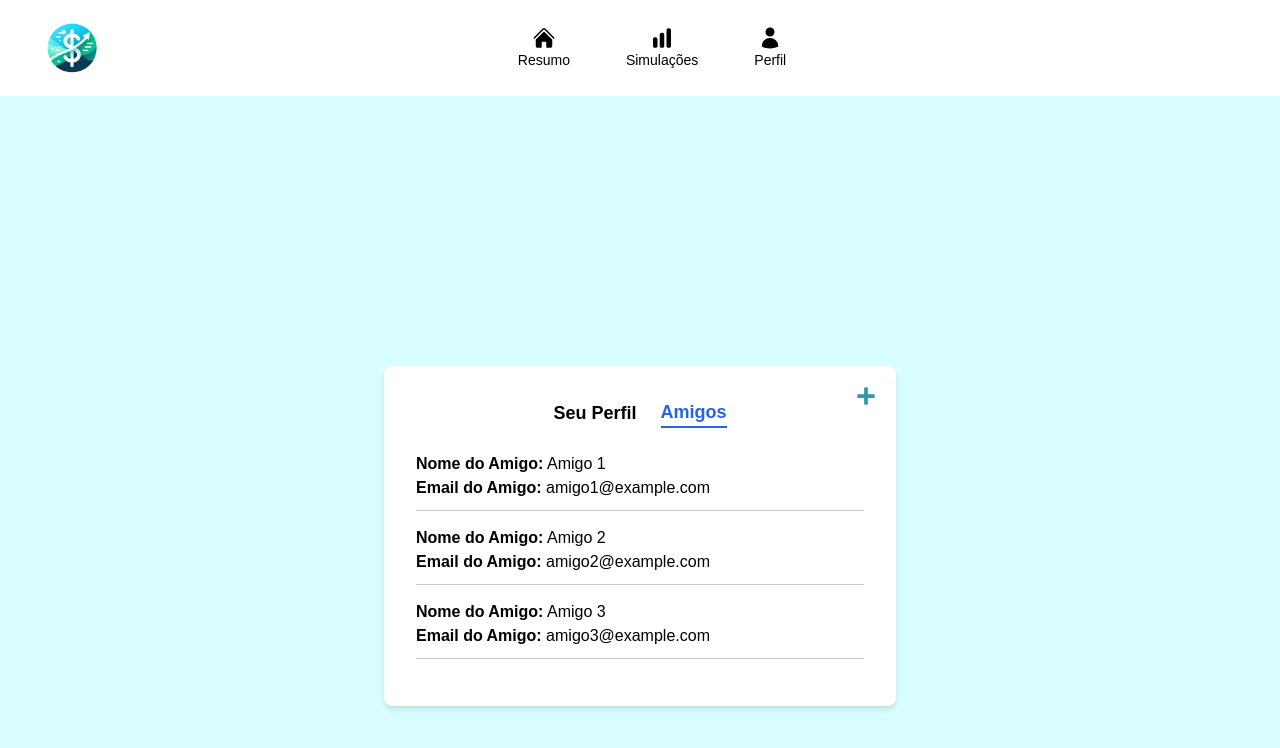
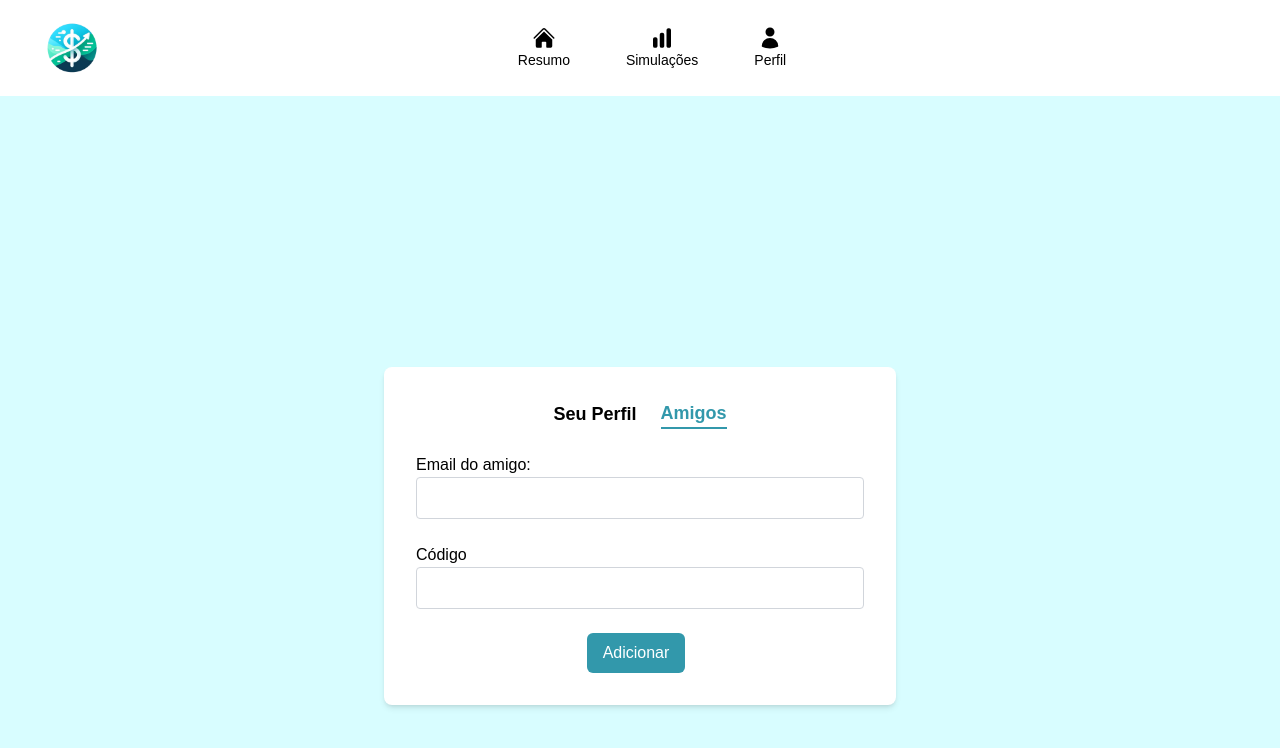
Before and after one commit to guiopen/FreeMoney, a React (Create React App) app in the folder frontend/: page /perfil in a window 1280 px wide. Both pictures are taken after a click on the button "Amigos". Shown: the top 748 px of the page. Built offline with nearby package versions, Linux system fonts and the light colour scheme.

Commit message:
Alterando modal de adicionar amigo

```diff
--- a/frontend/src/pages/Profile/AddFriendModal.js
+++ b/frontend/src/pages/Profile/AddFriendModal.js
@@ -1,57 +1,17 @@
 import React from 'react';
-import { useFormik } from 'formik';
+import Summary from '../UserSummary/Summary.js';
 
 function AddFriendModal({ closeModal }) {
-  const formik = useFormik({
-    initialValues: {
-      friendName: '',
-      friendEmail: ''
-    },
-    onSubmit: (values) => {
-      console.log(values);
-      formik.resetForm();
-      closeModal();
-    },
-  });
-
   return (
     <div id="addFriendModal" className="modal fixed inset-0 flex items-center justify-center bg-gray-800 bg-opacity-50">
-      <div className="modal-content bg-white p-8 rounded-lg shadow-lg w-full max-w-md">
+      <div className="modal-content bg-white p-8 rounded-lg shadow-lg w-4/5 h-4/5 overflow-y-auto">
         <div className='flex justify-center'>
-            <h2 className="text-lg font-bold mb-6 text-project-blue border-b-2 border-project-blue inline pb-1">Adicionar amigo</h2>
+          <h2 className="text-lg font-bold mb-6 text-project-blue border-b-2 border-project-blue inline pb-1">Resumo do Usuário</h2>
         </div>
-        <form id="add-friend-form" onSubmit={formik.handleSubmit}>
-          <div className="mb-6 text-left">
-            <label htmlFor="friendName">Nome do Amigo</label>
-            <input
-              type="text"
-              name="friendName"
-              id="modal-friendName"
-              autoComplete="off"
-              className="block w-full border border-gray-300 rounded py-2 px-3"
-              value={formik.values.friendName}
-              onChange={formik.handleChange}
-              onBlur={formik.handleBlur}
-            />
-          </div>
-          <div className="mb-6 text-left">
-            <label htmlFor="friendEmail">Email do Amigo</label>
-            <input
-              type="email"
-              name="friendEmail"
-              id="modal-friendEmail"
-              autoComplete="off"
-              className="block w-full border border-gray-300 rounded py-2 px-3"
-              value={formik.values.friendEmail}
-              onChange={formik.handleChange}
-              onBlur={formik.handleBlur}
-            />
-          </div>
-          <div className="flex justify-center gap-4">
-            <button type="button" className="bg-red-600 text-white px-4 py-2 rounded-md hover:bg-red-700 focus:outline-none focus:bg-red-600" onClick={closeModal}>Cancelar</button>
-            <button type="submit" className="bg-project-blue text-white px-4 py-2 rounded-md hover:bg-project-hover-blue focus:outline-none focus:bg-blue-600 mr-2">Adicionar</button>
-          </div>
-        </form>
+        <Summary />
+        <div className="flex justify-center mt-4">
+          <button type="button" className="bg-red-600 text-white px-4 py-2 rounded-md hover:bg-red-700 focus:outline-none focus:bg-red-600" onClick={closeModal}>Fechar</button>
+        </div>
       </div>
     </div>
   );
--- a/frontend/src/pages/Profile/FriendsList.js
+++ b/frontend/src/pages/Profile/FriendsList.js
@@ -1,21 +1,54 @@
 import React from 'react';
-import { FaPlus } from "react-icons/fa";
+import { useFormik } from 'formik';
 
-function FriendsList({ user, openAddFriendModal }) {
+function FriendsList({openAddFriendModal}) {
+  const formik = useFormik({
+    initialValues: {
+      friendName: '',
+      friendEmail: ''
+    },
+    onSubmit: (values) => {
+      console.log(values);
+      formik.resetForm();
+    },
+  });
+
   return (
     <>
-      <button className="btn" onClick={openAddFriendModal}>
-        <FaPlus size={20} />
-      </button>
-      <div className="friends-list">
-        {user.amigos.map((amigo, index) => (
-          <div key={index} className="friend-item">
-            <p><strong>Nome do Amigo:</strong> {amigo.nome}</p>
-            <p><strong>Email do Amigo:</strong> {amigo.email}</p>
-            <hr className="friend-info-divider" />
+      <div className="add-friend-form">
+        <form id="add-friend-form" onSubmit={formik.handleSubmit}>
+          <div className="mb-6 text-left">
+            <label htmlFor="friendName">Email do amigo:</label>
+            <input
+              type="text"
+              name="friendName"
+              id="friendName"
+              autoComplete="off"
+              className="block w-full border border-gray-300 rounded py-2 px-3"
+              value={formik.values.friendName}
+              onChange={formik.handleChange}
+              onBlur={formik.handleBlur}
+            />
           </div>
-        ))}
+          <div className="mb-6 text-left">
+            <label htmlFor="friendEmail">Código</label>
+            <input
+              type="email"
+              name="friendEmail"
+              id="friendEmail"
+              autoComplete="off"
+              className="block w-full border border-gray-300 rounded py-2 px-3"
+              value={formik.values.friendEmail}
+              onChange={formik.handleChange}
+              onBlur={formik.handleBlur}
+            />
+          </div>
+          <div className="flex justify-center gap-4">
+            <button type="submit" className="bg-project-blue text-white px-4 py-2 rounded-md hover:bg-project-hover-blue focus:outline-none focus:bg-blue-600 mr-2" onClick={openAddFriendModal}>Adicionar</button>
+          </div>
+        </form>
       </div>
+
     </>
   );
 }
--- a/frontend/src/pages/Profile/UserProfile.js
+++ b/frontend/src/pages/Profile/UserProfile.js
@@ -13,12 +13,7 @@ function UserProfile() {
     nome: 'João Silva',
     dataNascimento: '1990-01-01',
     email: 'joao.silva@example.com',
-    senha: 'senha1234',
-    amigos: [
-      { nome: 'Amigo 1', email: 'amigo1@example.com' },
-      { nome: 'Amigo 2', email: 'amigo2@example.com' },
-      { nome: 'Amigo 3', email: 'amigo3@example.com' },
-    ]
+    senha: 'senha1234'
   });
 
   const openEditModal = () => {
@@ -56,8 +51,8 @@ function UserProfile() {
               onClick={switchToProfile}
               className={
                 activeTab === 'perfil' ?
-                  "text-sm md:text-lg font-bold text-blue-600 border-b-2 border-blue-600 hover:border-black hover:text-black transition-colors" :
-                  "text-sm md:text-lg font-bold hover:text-blue-600 transition-colors"
+                  "text-sm md:text-lg font-bold text-project-blue border-b-2 border-project-blue hover:border-black hover:text-black transition-colors" :
+                  "text-sm md:text-lg font-bold hover:text-project-blue transition-colors"
               }
             >
               Seu Perfil
@@ -67,8 +62,8 @@ function UserProfile() {
               onClick={switchToFriends}
               className={
                 activeTab === 'amigos' ?
-                  "text-sm md:text-lg font-bold text-blue-600 border-b-2 border-blue-600 hover:border-black hover:text-black transition-colors" :
-                  "text-sm md:text-lg font-bold hover:text-blue-600 transition-colors"
+                  "text-sm md:text-lg font-bold text-project-blue border-b-2 border-project-blue hover:border-black hover:text-black transition-colors" :
+                  "text-sm md:text-lg font-bold hover:text-project-blue transition-colors"
               }
             >
               Amigos
```
